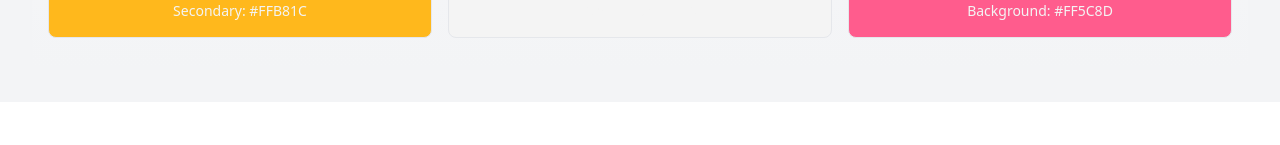
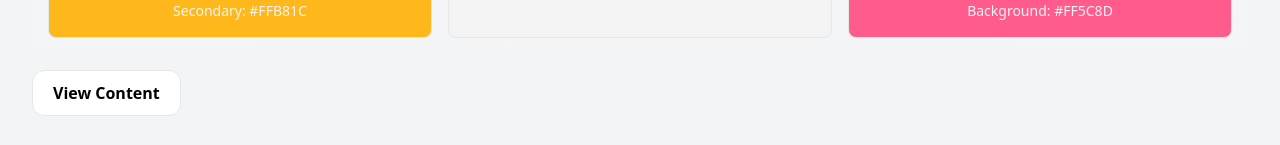
Before and after one commit to IO-AtelierTech/adx420-frontend, a React (Vite) app: page / in a window 1280 px wide. Shown: the part 786-931 px from the top of the page. Before the commit the page ends 888 px from the top, so only its background shows below. Built offline with nearby package versions, Linux system fonts and the light colour scheme; a small style sheet from the web is missing.

Commit message:
added NavButton

```diff
--- a/src/App.tsx
+++ b/src/App.tsx
@@ -1,23 +1,6 @@
-import BrandShowcase, { BrandConcept } from './components/BrandVisualizer'
-
-const polymathNebula: BrandConcept = {
-  name: 'Polymath Nebula',
-  tagline: ['Connecting melodies across universes', 'Conectando melodias a través de universos'],
-  palette: {
-    base: '#222222', // Charcoal: Modern sophistication with depth (neutral, grounded)
-    accent: '#FF4D89', // Electric Pink: Vibrant, bold, and youthful energy
-    contrast: '#00D1C1', // Electric Teal: Clean, tech-forward, dynamic
-    secondary: '#FFB81C', // Solar Yellow: Playful and energetic, adding warmth and vibrancy
-    neutral: '#F4F4F4', // Soft Gray: Calm, balanced, and easy on the eyes
-    background: '#FF5C8D' // Gradient Pink: Evokes digital spaces and futuristic vibes
-  },
-  typography: {
-    logo: 'Orbitron', // Futuristic, playful, and tech-inspired font, perfect for logo
-    primary: 'Poppins', // Clean, modern, approachable sans-serif for body text
-    secondary: 'Space Grotesk', // A tech-inspired typeface for subheadings and detail
-    headers: 'Oswald' // Strong and professional for headers
-  }
-}
+import BrandShowcase from './components/BrandVisualizer'
+import { NavButton } from './components/NavButton'
+import brand from './config/brand'
 
 function App() {
   return (
@@ -26,7 +9,8 @@ function App() {
         <p>hi there! I'm a brand visualization tool.</p>
       </div>
       <div className='p-8 bg-gray-100 min-h-screen'>
-        <BrandShowcase brand={polymathNebula} />
+        <BrandShowcase brand={brand} />
+        <NavButton to="/content" variant="secondary">View Content</NavButton>
       </div>
     </>
   )
--- /dev/null
+++ b/src/components/NavButton.tsx
@@ -0,0 +1,39 @@
+import { Link } from 'react-router-dom'
+import brand from '../config/brand'
+
+interface NavButtonProps {
+  to: string
+  children: React.ReactNode
+  variant?: 'primary' | 'secondary'
+}
+
+export function NavButton({ to, children, variant = 'primary' }: NavButtonProps) {
+  const { palette, typography } = brand
+
+  const base =
+    `inline-flex items-center justify-center rounded-xl px-5 py-2.5 font-semibold ` +
+    `transition-all focus:outline-none focus:ring-2 focus:ring-offset-2 font-${typography.primary}`
+
+  const variants = {
+    primary: `
+      bg-[${palette.accent}]
+      text-white
+      hover:bg-[${palette.contrast}]
+      active:bg-[${palette.secondary}]
+      focus:ring-[${palette.accent}]
+    `,
+    secondary: `
+      bg-white
+      text-[${palette.accent}]
+      border border-[${palette.contrast}]
+      hover:bg-[${palette.neutral}]
+      active:bg-[${palette.secondary}]
+      focus:ring-[${palette.accent}]
+    `,
+  }
+  return (
+    <Link to={to} className={`${base} ${variants[variant]}`}>
+      {children}
+    </Link>
+  )
+}
--- /dev/null
+++ b/src/config/brand.ts
@@ -0,0 +1,22 @@
+import { BrandConcept } from '../components/BrandVisualizer'
+
+const polymathNebula: BrandConcept = {
+  name: 'Polymath Nebula',
+  tagline: ['Connecting melodies across universes', 'Conectando melodias a través de universos'],
+  palette: {
+    base: '#222222', // Charcoal: Modern sophistication with depth (neutral, grounded)
+    accent: '#FF4D89', // Electric Pink: Vibrant, bold, and youthful energy
+    contrast: '#00D1C1', // Electric Teal: Clean, tech-forward, dynamic
+    secondary: '#FFB81C', // Solar Yellow: Playful and energetic, adding warmth and vibrancy
+    neutral: '#F4F4F4', // Soft Gray: Calm, balanced, and easy on the eyes
+    background: '#FF5C8D' // Gradient Pink: Evokes digital spaces and futuristic vibes
+  },
+  typography: {
+    logo: 'Orbitron', // Futuristic, playful, and tech-inspired font, perfect for logo
+    primary: 'Poppins', // Clean, modern, approachable sans-serif for body text
+    secondary: 'Space Grotesk', // A tech-inspired typeface for subheadings and detail
+    headers: 'Oswald' // Strong and professional for headers
+  }
+}
+
+export default polymathNebula;
```
Also changed, not shown: public/content.md (+0 -27 lines).
